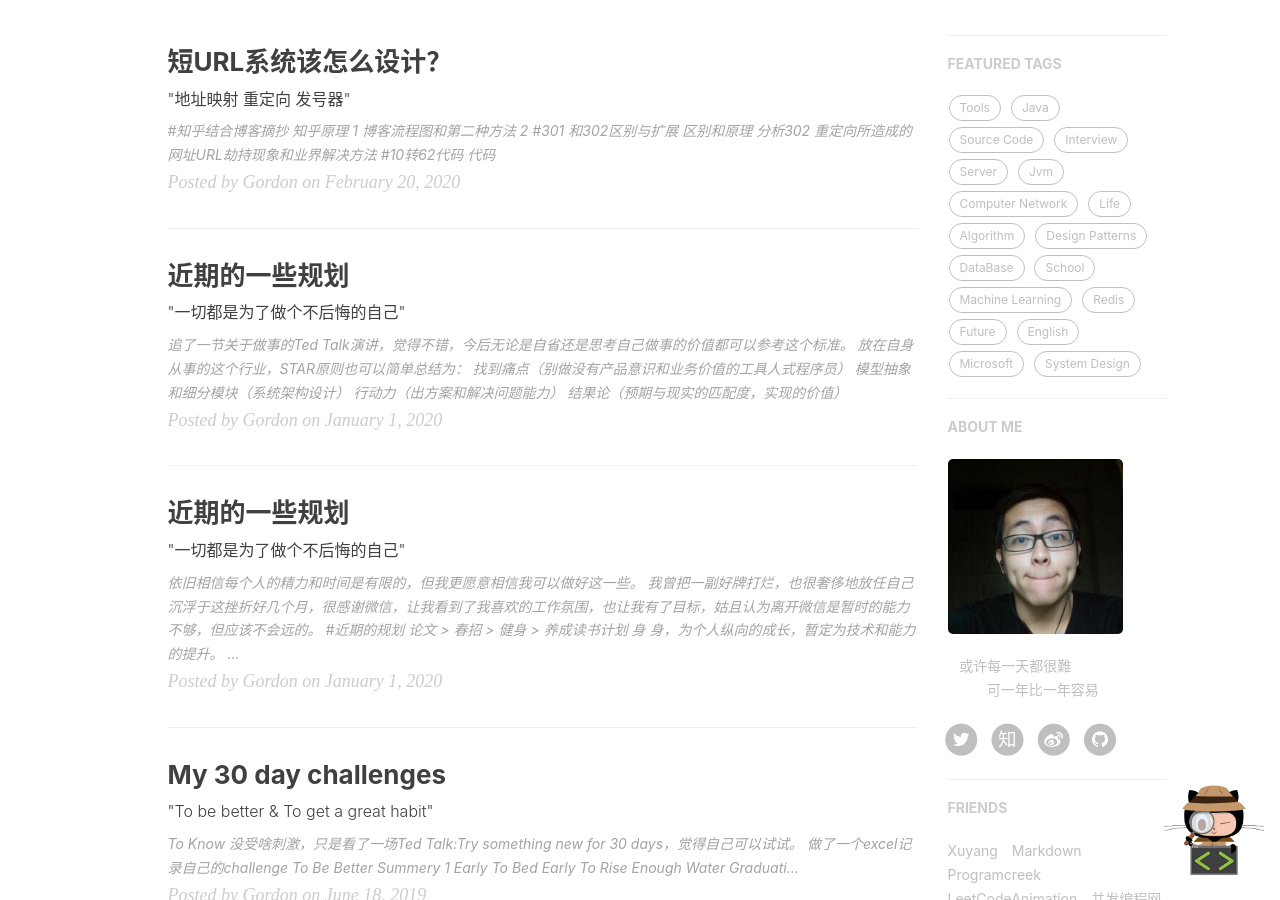
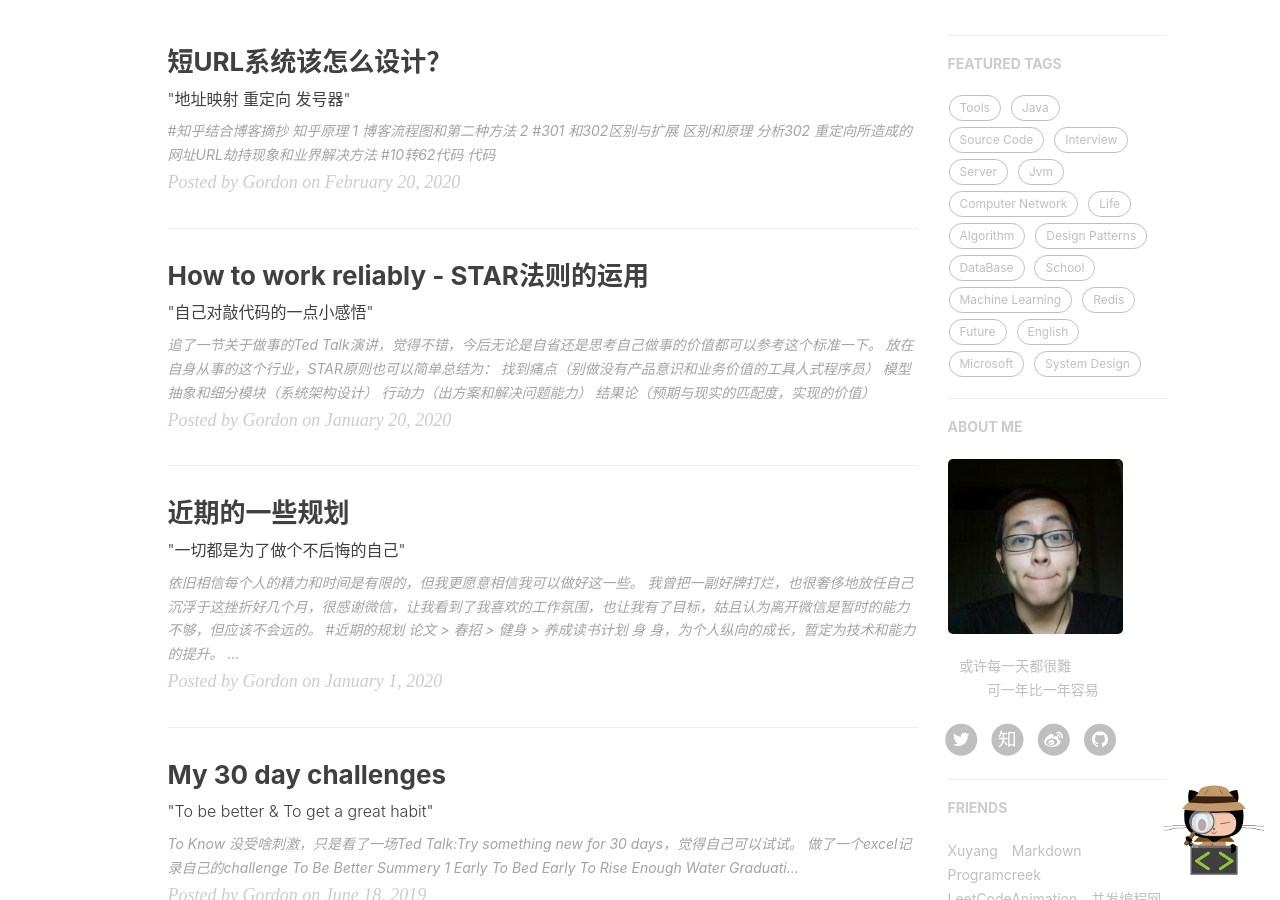
Before and after one commit to Gordon-Deng/Gordon-Deng.github.io, a Jekyll site: the page built from index.html, in a window 1280 px wide and 900 px high, scrolled down 423 px. Built offline with Jekyll 4.4.1, drawn with Linux system fonts in a browser that asks for light colours; nearby versions of some CDN libraries; the list of posts is cut into pages by our own code; comment, search, counter and statistics services are not loaded.

Commit message:
How to work reliably

```diff
--- a/_posts/2020-01-20-todo.markdown
+++ b/_posts/2020-01-20-todo.markdown
@@ -1,8 +1,8 @@
 ---
 layout:     post
-title:      "近期的一些规划"
-subtitle:   "\"一切都是为了做个不后悔的自己\""
-date:       2020-01-01 5:00:00
+title:      "How to work reliably - STAR法则的运用"
+subtitle:   "\"自己对敲代码的一点小感悟\""
+date:       2020-01-20 5:00:00
 author:     "Gordon"
 header-img: "img/in-post/2020-01-20-todo/todo-bg.jpg"
 catalog: true
@@ -10,7 +10,7 @@ tags:
     - Life
 ---
 
-> 追了一节关于做事的Ted Talk演讲，觉得不错，今后无论是自省还是思考自己做事的价值都可以参考这个标准。
+> 追了一节关于做事的Ted Talk演讲，觉得不错，今后无论是自省还是思考自己做事的价值都可以参考这个标准一下。
 
 放在自身从事的这个行业，STAR原则也可以简单总结为：
 
```
